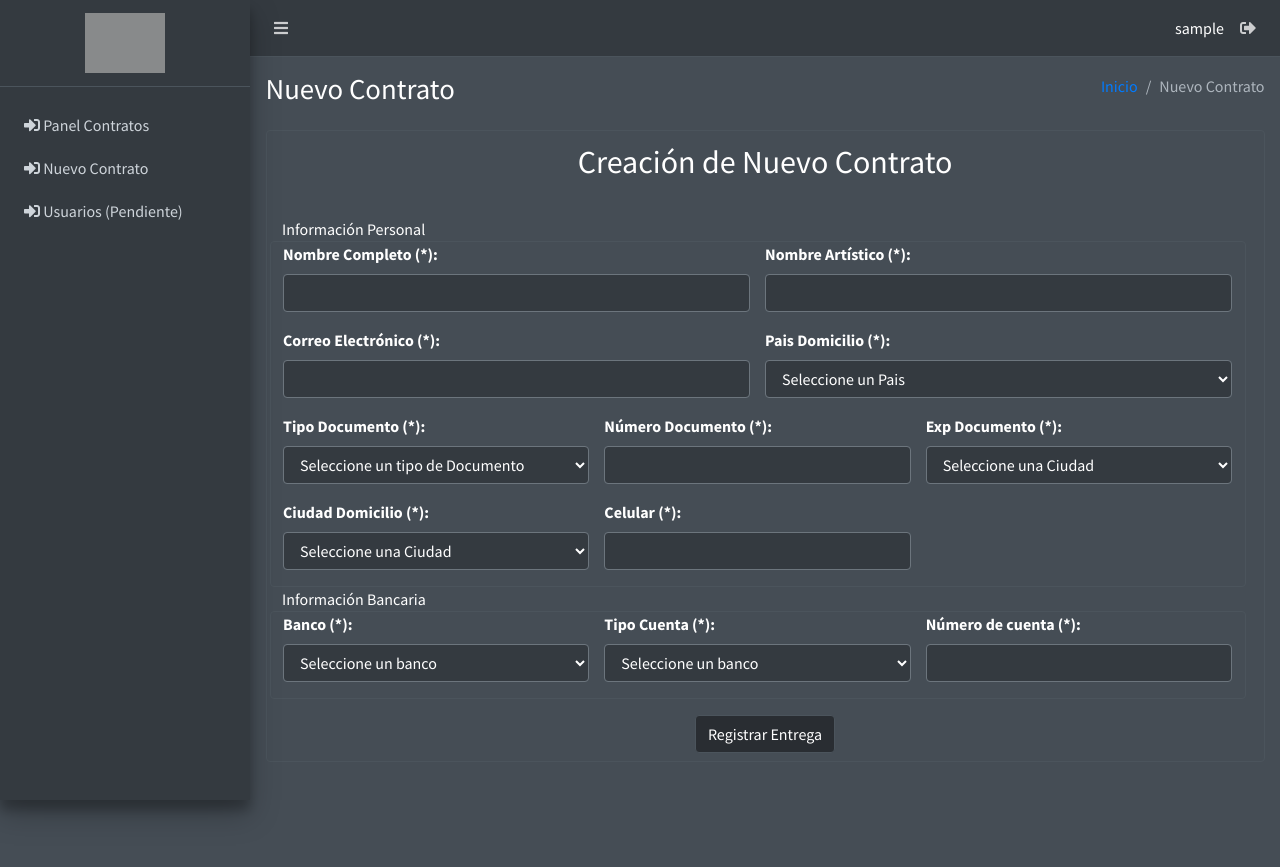
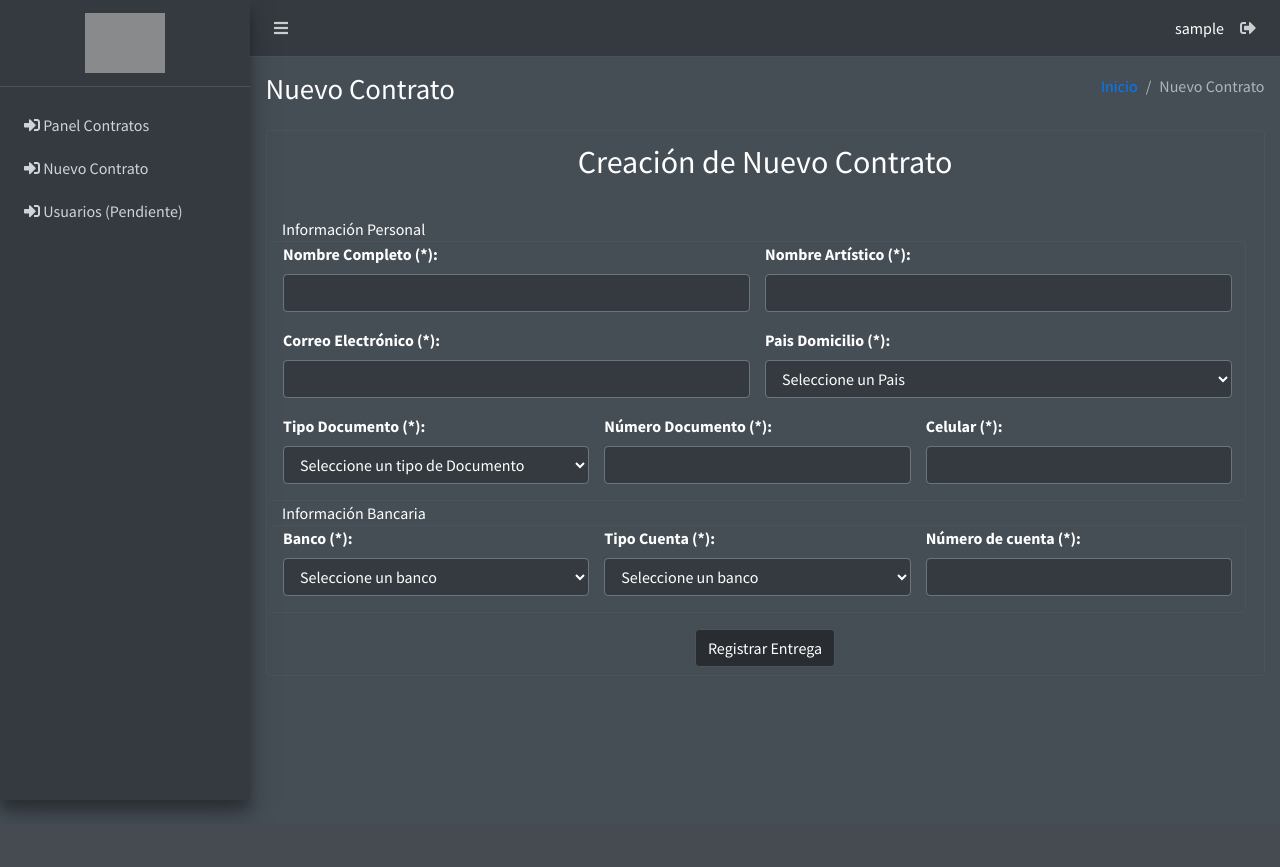
Before and after one commit to itscrisdavid/loro-contratos, a PHP site: page /sistema/registroContrato.php in a window 1280 px wide. After the commit the page ends 815 px from the top, so only its background shows below. Run offline with PHP 8.4, Linux system fonts and the light colour scheme; the visitor is signed in with stand-in values (Sample User, id 1); data that the repository does not hold is empty; some libraries are stand-ins or nearby versions; grey boxes are pictures that could not be loaded.

Commit message:
Update registroContrato.php

```diff
--- a/sistema/registroContrato.php
+++ b/sistema/registroContrato.php
@@ -112,13 +112,13 @@ $usuario = $_SESSION['iduser'];
                                     <input type="number" id="nroDcto" name="nroDcto" class="form-control" style="color:darkgray" required autocomplete="off">
                                     <div class="invalid-feedback">Ingrese el número de documento</div>
                                 </div>
-                                <div class="form-group col-md-4">
+                                <!-- <div class="form-group col-md-4">
                                     <?php
                                     $consultaProcesos = "SELECT * FROM ciudades ORDER BY nombre_ciudad";
                                     $ciudades = $conexion->consultarDatos($consultaProcesos);
                                     ?>
                                     <label for="expedicion">Exp Documento (*):</label>
-                                    <select name="expedicion" class="form-control select2" id="expedicion" >
+                                    <select name="expedicion" class="form-control select2" id="expedicion" required>
                                         <option disabled selected value="">Seleccione una Ciudad</option>
                                         <?php foreach ($ciudades as $ciudad) : ?>
                                             <option value="<?php echo ($ciudad['id_ciudad']) ?>">
@@ -130,7 +130,7 @@ $usuario = $_SESSION['iduser'];
                                 <div class="form-group col-md-4">
 
                                     <label for="domicilio">Ciudad Domicilio (*):</label>
-                                    <select name="domicilio" class="form-control select2" id="domicilio" >
+                                    <select name="domicilio" class="form-control select2" id="domicilio" required>
                                         <option disabled selected value="">Seleccione una Ciudad</option>
                                         <?php foreach ($ciudades as $ciudad) : ?>
                                             <option value="<?php echo ($ciudad['id_ciudad']) ?>">
@@ -138,7 +138,7 @@ $usuario = $_SESSION['iduser'];
                                         <?php endforeach; ?>
                                     </select>
                                     <div class="invalid-feedback">Ingrese La ciudad de Expedición</div>
-                                </div>
+                                </div> -->
                                 <div class="form-group col-md-4">
 
                                     <label for="celular">Celular (*):</label>
@@ -169,7 +169,6 @@ $usuario = $_SESSION['iduser'];
                                         <select name="tipoCuenta" class="form-control select2" id="tipoCuenta" required>
                                             <option disabled selected value="">Seleccione un banco</option>
                                             <option value="Ahorro">Ahorro</option>
-                                            <option value="Ahorro">Internacional</option>
                                             <option value="Corriente">Corriente</option>
 
                                         </select>
```
